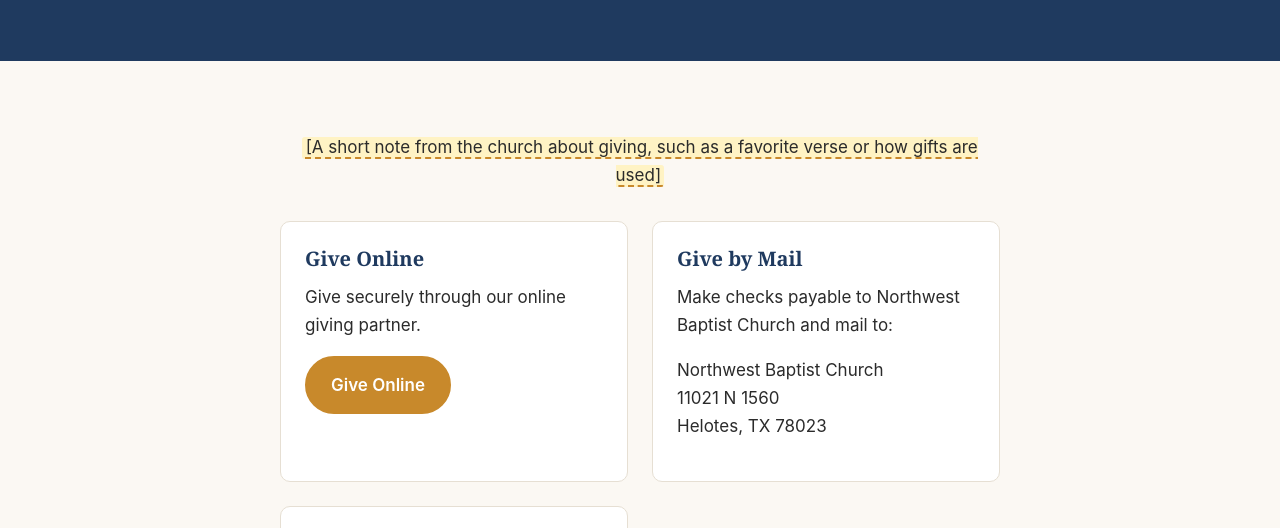
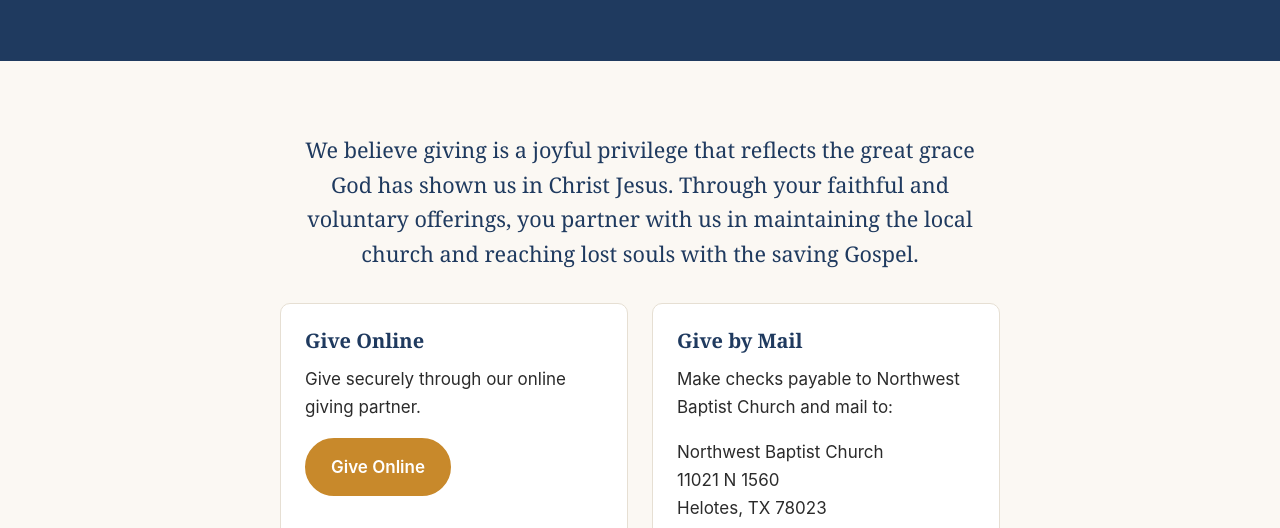
Before and after one commit to mpierce1766-cpu/nwbc-website, a plain HTML site: page give.html in a window 1280 px wide. Shown: the part 272-800 px from the top of the page. Drawn offline with Linux system fonts and the light colour scheme.

Commit message:
Add giving note to Give page
Co-Authored-By: Claude Opus 5.5 <noreply@anthropic.com>
Claude-Session: https://claude.ai/code/session_01GmASyK8rUaPCy8PZuia9tk

```diff
--- a/css/style.css
+++ b/css/style.css
@@ -410,3 +410,5 @@ p { margin: 0 0 1em; }
 .mission p { font-family: var(--font-heading); font-size: clamp(1.2rem, 3vw, 1.5rem); line-height: 1.5; margin: 0; }
 
 #beliefs { scroll-margin-top: 90px; }
+
+.give-intro { text-align: center; font-family: var(--font-heading); font-size: clamp(1.15rem, 2.6vw, 1.35rem); line-height: 1.6; color: var(--color-primary); max-width: 680px; margin: 0 auto; }
--- a/give.html
+++ b/give.html
@@ -40,7 +40,7 @@
 
     <section class="section">
       <div class="container narrow">
-        <p style="text-align:center;"><span class="placeholder">[A short note from the church about giving, such as a favorite verse or how gifts are used]</span></p>
+        <p class="give-intro">We believe giving is a joyful privilege that reflects the great grace God has shown us in Christ Jesus. Through your faithful and voluntary offerings, you partner with us in maintaining the local church and reaching lost souls with the saving Gospel.</p>
         <div class="grid grid-3" style="margin-top:2rem;">
           <div class="card">
             <h3>Give Online</h3>
```
Also changed, not shown: 1 other file.
